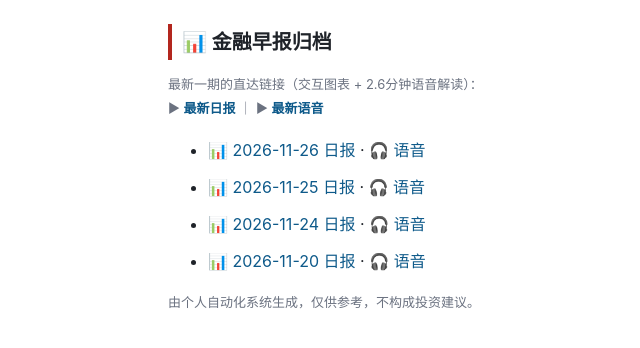
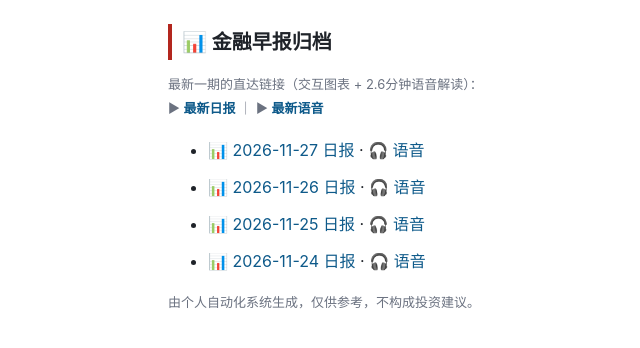
Before and after one commit to XU-Malice/finance-daily, a plain HTML site: page index.html in a window 1280 px wide. Shown: the full height of the page, 132-772 px from the left. Drawn offline with Linux system fonts and the light colour scheme.

Commit message:
更新目录

```diff
--- a/index.html
+++ b/index.html
@@ -6,10 +6,10 @@ h1{font-size:20px;border-left:4px solid #b3261e;padding-left:10px}a{color:#0e5a8
 <p class="tip">最新一期的直达链接（交互图表 + 2.6分钟语音解读）：<br>
 ▶ <a href="latest.html"><b>最新日报</b></a> ｜ ▶ <a href="latest.mp3"><b>最新语音</b></a></p>
 <ul>
+<li><a href="reports/2026-11-27.html">📊 2026-11-27 日报</a> · <a href="voice/2026-11-27.mp3">🎧 语音</a></li>
 <li><a href="reports/2026-11-26.html">📊 2026-11-26 日报</a> · <a href="voice/2026-11-26.mp3">🎧 语音</a></li>
 <li><a href="reports/2026-11-25.html">📊 2026-11-25 日报</a> · <a href="voice/2026-11-25.mp3">🎧 语音</a></li>
 <li><a href="reports/2026-11-24.html">📊 2026-11-24 日报</a> · <a href="voice/2026-11-24.mp3">🎧 语音</a></li>
-<li><a href="reports/2026-11-20.html">📊 2026-11-20 日报</a> · <a href="voice/2026-11-20.mp3">🎧 语音</a></li>
 </ul>
 <p class="tip">由个人自动化系统生成，仅供参考，不构成投资建议。</p>
 </body></html>
```
